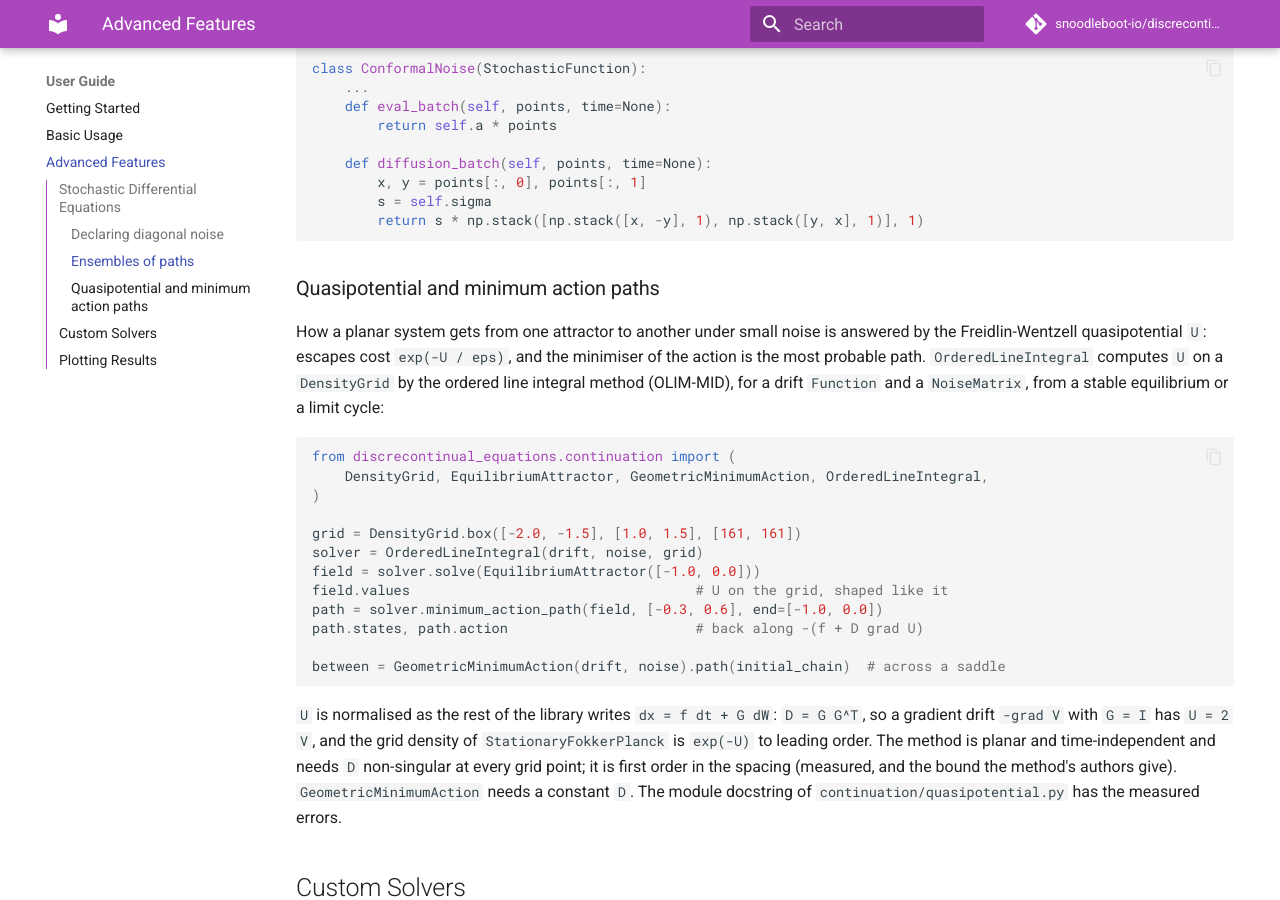
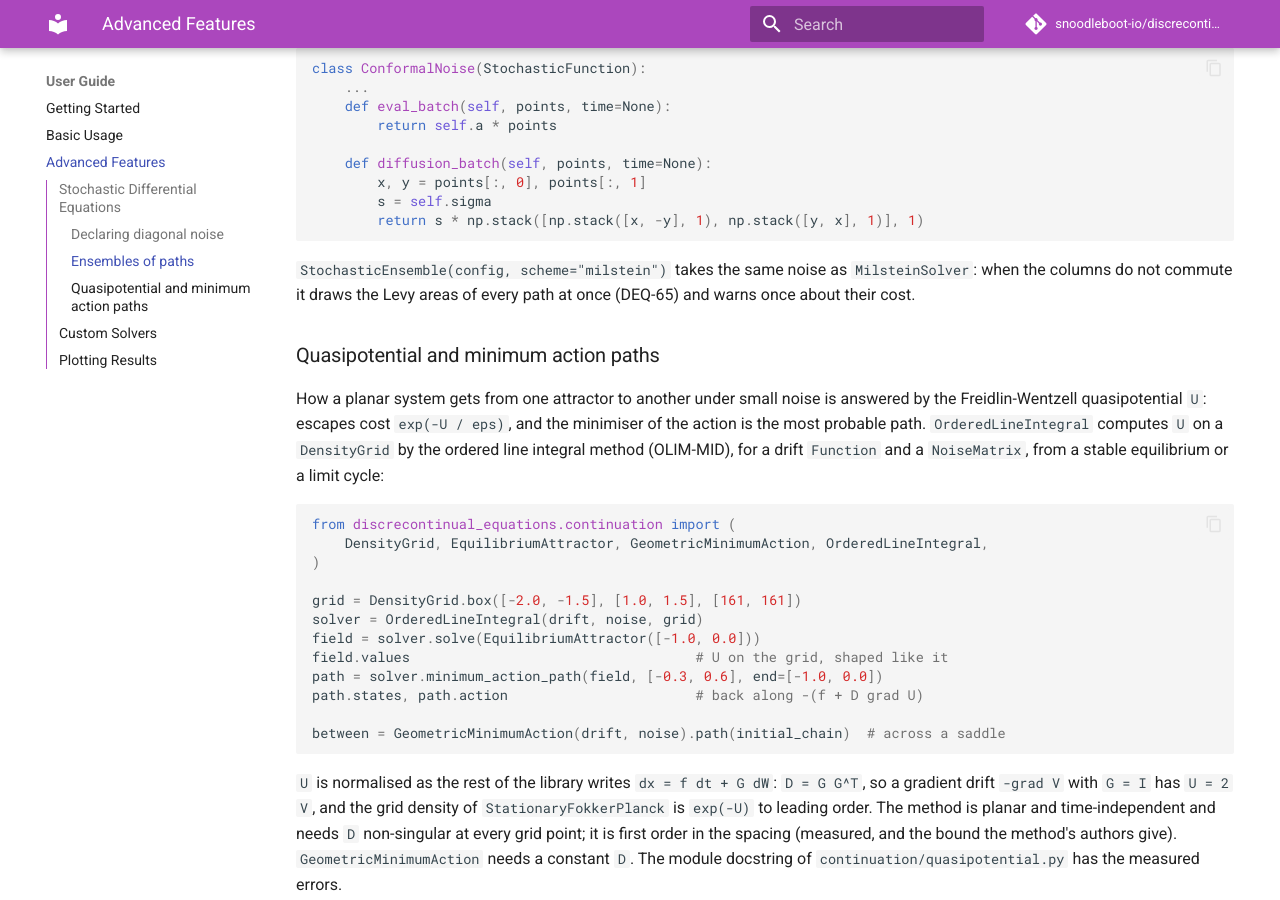
Before and after one commit to snoodleboot-io/discrecontinual_equations, an MkDocs documentation site: the page built from docs/user-guide/advanced-features.md, in a window 1280 px wide and 900 px high, scrolled down 1461 px. Built offline with MkDocs 1.6.1 and Material for MkDocs 9.7.7, drawn with Linux system fonts in a browser that asks for light colours; comment, search, counter and statistics services are not loaded.

Commit message:
Say in the docs that the Milstein ensemble takes non-commuting noise with Levy areas (DEQ-65)

````diff
--- a/docs/user-guide/advanced-features.md
+++ b/docs/user-guide/advanced-features.md
@@ -83,6 +83,10 @@ class ConformalNoise(StochasticFunction):
         return s * np.stack([np.stack([x, -y], 1), np.stack([y, x], 1)], 1)
 ```
 
+`StochasticEnsemble(config, scheme="milstein")` takes the same noise as
+`MilsteinSolver`: when the columns do not commute it draws the Levy areas of every
+path at once (DEQ-65) and warns once about their cost.
+
 ### Quasipotential and minimum action paths
 
 How a planar system gets from one attractor to another under small noise is
````
Also changed, not shown: discrecontinual_equations/solver/stochastic/STOCHASTIC.md (+8 -4 lines), discrecontinual_equations/solver/stochastic/milstein/MILSTEIN.md (+1 -1 lines), 2 other files.
